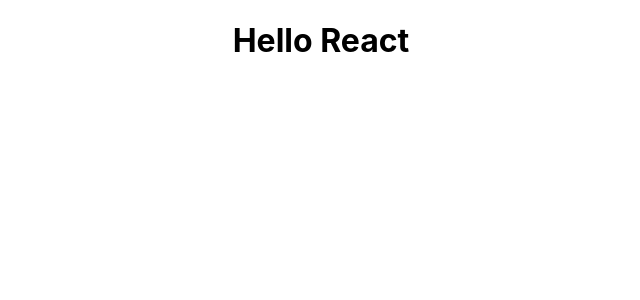
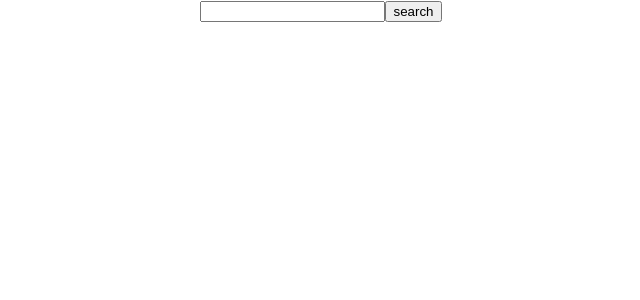
Before and after one commit to AnandDevarajan/react-apps, a React (Create React App) app in the folder recipe-app/: page / in a window 1280 px wide. Shown: the top 300 px of the page, without its empty margins (319-959 px from the left). Built offline with nearby package versions, Linux system fonts and the light colour scheme.

Commit message:
Api fetched

```diff
--- a/recipe-app/src/App.js
+++ b/recipe-app/src/App.js
@@ -1,15 +1,29 @@
-import React from "react";
+import React, { useEffect, useState } from "react";
 import {} from "dotenv/config";
 import "./App.css";
 
 const App = () => {
   const APP_ID = process.env.APP_ID;
   const APP_KEY = process.env.APP_KEY;
-  const exampleReq = `https://api.edamam.com/search?q=chicken&app_id=${APP_ID}&app_key=${APP_KEY}`;
+
+  useEffect(() => {}, []);
+
+  const getRecepies = async () => {
+    const response = await fetch(
+      `https://api.edamam.com/search?q=chicken&app_id=${APP_ID}&app_key=${APP_KEY}`
+    );
+    const data = response.json();
+    console.log(data);
+  };
 
   return (
     <div className="App">
-      <h1>Hello React</h1>
+      <form className="search-form">
+        <input type="text" className="search-bar" />
+        <button type="submit" className="search-button">
+          search
+        </button>
+      </form>
     </div>
   );
 };
```
